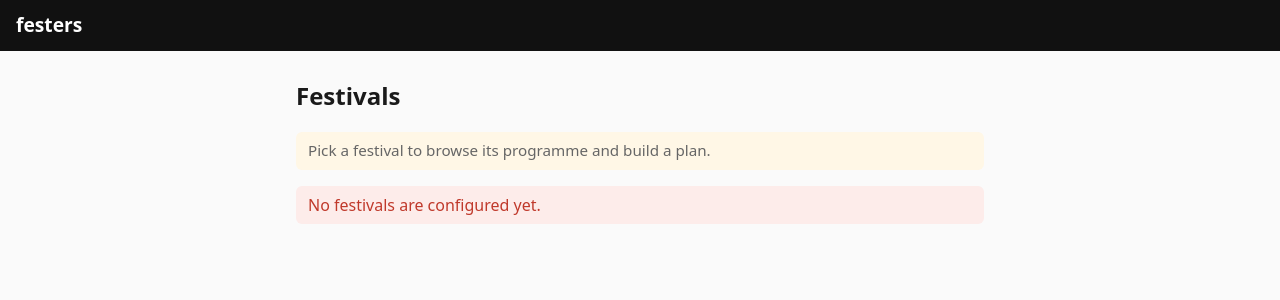
After one commit to dynamicalsystem/festers, a FastAPI app: template festers/templates/index.html in a window 1280 px wide. The commit adds this page. Shown: the top 300 px of the page. Run offline with FastAPI, Linux system fonts and the light colour scheme; the template is opened without the code that fills it, so the values that code supplies are empty.

Commit message:
multi-festival: registry, /f/<id>/ routes, and an index
festers now serves many festivals instead of one baked-in schedule:

- festers/festivals.py: a registry that discovers data/festivals/<id>/schedule.json
  at startup (fail fast on a bad/duplicate/empty set), keyed by festival id.
- create_app() loads the registry; public browse moves to /f/<id>/ with a landing
  index at / listing every festival. /api/schedule and request-link are
  festival-scoped.
- Plan editor URLs stay /p/<token>: the token record now carries its festival_id
  (accounts.TokenStore), so a token self-identifies its festival.
- Day labels are derived generically (weekday from the date) instead of a
  blacklight-only hardcoded map, so any festival's dates just work.
- Moved data/schedule.json -> data/festivals/blacklight/; adding a festival is now
  dropping a new directory, no code change.

Adding/updating tests: registry (test_festivals.py), festival-scoped routes and
the index, token-carries-festival. 130 passing.

```diff
--- a/festers/app.py
+++ b/festers/app.py
@@ -14,6 +14,7 @@ from __future__ import annotations
 import logging
 import os
 import time
+from datetime import datetime
 from pathlib import Path
 from typing import Optional
 
@@ -30,10 +31,11 @@ from festers.accounts import (
     plan_id_for,
 )
 from festers.conflicts import find_conflicts, session_day
+from festers.festivals import FestivalRegistry, load_registry
 from festers.notify import Notifier, make_notifier
 from festers.optimiser import plan as build_plan
 from festers.params import OptimiserParams
-from festers.schedule import Event, Schedule, load_schedule
+from festers.schedule import Event, Schedule
 from festers.travel import make_travel
 from festers.wants import Want, Wants, load_wants, save_wants
 
@@ -51,17 +53,17 @@ _HERE = Path(__file__).resolve().parent
 _TEMPLATES_DIR = _HERE / "templates"
 _STATIC_DIR = _HERE / "static"
 
-# Human labels for the three festival nights (and the defensive map keeps any
-# after-midnight events folded onto the correct night via ``session_day``).
-_DAY_LABELS = {
-    "2026-06-26": "Friday",
-    "2026-06-27": "Saturday",
-    "2026-06-28": "Sunday",
-}
+def _day_label(date_str: str) -> str:
+    """Weekday name for a ``YYYY-MM-DD`` session day, e.g. "Saturday".
 
-
-def _day_label(date_str: str) -> str:
-    return _DAY_LABELS.get(date_str, date_str)
+    Derived generically so any festival's dates get labels for free (no hardcoded
+    per-festival map). Events are already folded onto the right session day by
+    ``session_day``; this just names it. Falls back to the raw string if it is not
+    a parseable date."""
+    try:
+        return datetime.strptime(date_str, "%Y-%m-%d").strftime("%A")
+    except ValueError:
+        return date_str
 
 
 def _plans_dir() -> Path:
@@ -273,16 +275,19 @@ def _plan_view(schedule: Schedule, result) -> dict:
 
 
 def create_app(
-    schedule: Optional[Schedule] = None,
+    registry: Optional[FestivalRegistry] = None,
     notifier: Optional[Notifier] = None,
 ) -> FastAPI:
-    """Build the app. Loads + validates the schedule once (fail fast).
+    """Build the app. Loads + validates every festival once (fail fast).
 
+    Festivals are served under ``/f/<id>/``; the landing ``/`` lists them.
     Identity is a magic link: a phone number is submitted, a link to a rotating
     token is sent over the configured channel, and the token grants edit access
-    to that number's plan. The number is never stored (see festers.accounts).
+    to that number's plan for that festival. The number is never stored (see
+    festers.accounts); the token record carries the festival id, so the plan URL
+    stays ``/p/<token>``.
     """
-    schedule = schedule or load_schedule()
+    registry = registry or load_registry()
     notifier = notifier or make_notifier()
     params = OptimiserParams()
     templates = Jinja2Templates(directory=str(_TEMPLATES_DIR))
@@ -291,57 +296,81 @@ def create_app(
 
     app = FastAPI(title="festers", summary="festival attendance picker")
     app.mount("/static", StaticFiles(directory=str(_STATIC_DIR)), name="static")
-    app.state.schedule = schedule
+    app.state.registry = registry
+
+    def _festival_or_404(festival_id: str) -> Schedule:
+        schedule = registry.get(festival_id)
+        if schedule is None:
+            raise HTTPException(status_code=404, detail="unknown festival")
+        return schedule
 
     def _wants_for(plan_id: str) -> Wants:
         return load_wants(plan_id, base_dir=_plans_dir())
 
-    def _conflict_count(plan_id: str) -> int:
+    def _conflict_count(schedule: Schedule, plan_id: str) -> int:
         try:
             return len(find_conflicts(schedule, _wants_for(plan_id), params,
                                       travel=_travel_for_schedule(schedule)))
         except Exception:
             return 0
 
-    def _plan_id_or_404(token: str) -> str:
-        plan_id = tokens.resolve(token)
-        if plan_id is None:
+    def _plan_ctx(token: str, *, verify: bool = False) -> tuple[str, Schedule]:
+        """Resolve a token to its (plan_id, schedule), or 404 if the token is
+        unknown/legacy or its festival no longer exists. ``verify=True`` also
+        marks the token verified (the link has been clicked)."""
+        plan_id = tokens.verify(token) if verify else tokens.resolve(token)
+        schedule = registry.get(tokens.festival_of(token))
+        if plan_id is None or schedule is None:
             raise HTTPException(status_code=404, detail="invalid or expired link")
-        return plan_id
+        return plan_id, schedule
 
-    def _landing(request: Request, error: str = "", status: int = 200) -> HTMLResponse:
+    def _browse_context(schedule: Schedule, token: Optional[str],
+                        wanted: set[str]) -> dict:
+        return {
+            "festival": schedule.festival,
+            "days": _build_days(schedule, wanted),
+            "groups": _build_collections(schedule, wanted),
+            "token": token,
+            "plan_base": f"/p/{token}" if token else None,
+            "wanted_refs": wanted,
+        }
+
+    def _landing(request: Request, schedule: Schedule, error: str = "",
+                 status: int = 200) -> HTMLResponse:
         return templates.TemplateResponse(
             request,
             "browse.html",
-            {
-                "festival": schedule.festival,
-                "days": _build_days(schedule, set()),
-                "groups": _build_collections(schedule, set()),
-                "token": None,
-                "plan_base": None,
-                "wanted_refs": set(),
-                "error": error,
-            },
+            {**_browse_context(schedule, None, set()), "error": error},
             status_code=status,
         )
 
-    # ----- public: schedule JSON + read-only browse + the request form -----
+    # ----- public: festival index, per-festival browse + JSON + request form -----
     @app.get("/healthz")
     def healthz() -> JSONResponse:
-        # Readiness probe for the deploy health-check: 200 only if the schedule
+        # Readiness probe for the deploy health-check: 200 only if the registry
         # actually loaded (create_app fails fast, so reaching here means it did).
-        return JSONResponse({"status": "ok", "events": len(schedule.events)})
-
-    @app.get("/api/schedule")
-    def api_schedule() -> JSONResponse:
-        return JSONResponse(schedule.model_dump(mode="json"))
+        events = sum(len(s.events) for s in registry.all())
+        return JSONResponse({"status": "ok", "festivals": len(registry), "events": events})
 
     @app.get("/", response_class=HTMLResponse)
-    def landing(request: Request) -> HTMLResponse:
-        return _landing(request)
+    def index(request: Request) -> HTMLResponse:
+        return templates.TemplateResponse(
+            request,
+            "index.html",
+            {"festivals": [s.festival for s in registry.all()]},
+        )
 
-    @app.post("/request-link", response_class=HTMLResponse)
-    def request_link(request: Request, phone: str = Form(...)):
+    @app.get("/f/{festival_id}/", response_class=HTMLResponse)
+    def landing(request: Request, festival_id: str) -> HTMLResponse:
+        return _landing(request, _festival_or_404(festival_id))
+
+    @app.get("/f/{festival_id}/api/schedule")
+    def api_schedule(festival_id: str) -> JSONResponse:
+        return JSONResponse(_festival_or_404(festival_id).model_dump(mode="json"))
+
+    @app.post("/f/{festival_id}/request-link", response_class=HTMLResponse)
+    def request_link(request: Request, festival_id: str, phone: str = Form(...)):
+        schedule = _festival_or_404(festival_id)
         # Per-IP cooldown so nobody can spam links (incl. to strangers' numbers).
         ip = request.client.host if request.client else "?"
         now = time.monotonic()
@@ -354,13 +383,14 @@ def create_app(
             )
         if not is_valid_phone(phone):
             return _landing(
-                request,
+                request, schedule,
                 error="Enter a phone number in international format, e.g. +447700900123.",
                 status=400,
             )
         last_request[ip] = now
         number = normalize_phone(phone)
-        token = tokens.mint(plan_id_for(number, festival_id=schedule.festival.id))
+        token = tokens.mint(plan_id_for(number, festival_id=schedule.festival.id),
+                            schedule.festival.id)
         link = magic_link(_base_url(), token)
         try:
             notifier.send(
@@ -376,27 +406,22 @@ def create_app(
              "message": "If that number can receive messages, we've sent a link to build your plan."},
         )
 
-    # ----- token-gated plan editor (the link target) -----
+    # ----- token-gated plan editor (the link target; festival is in the token) -----
     @app.get("/p/{token}", response_class=HTMLResponse)
     def plan_editor(request: Request, token: str) -> HTMLResponse:
-        plan_id = tokens.verify(token)  # clicking the link confirms the channel
-        if plan_id is None:
+        try:
+            plan_id, schedule = _plan_ctx(token, verify=True)
+        except HTTPException:
             return templates.TemplateResponse(
-                request, "link_invalid.html",
-                {"festival": schedule.festival}, status_code=404,
+                request, "link_invalid.html", {"festival": None}, status_code=404,
             )
         wanted = _wants_for(plan_id).refs()
         return templates.TemplateResponse(
             request,
             "browse.html",
             {
-                "festival": schedule.festival,
-                "days": _build_days(schedule, wanted),
-                "groups": _build_collections(schedule, wanted),
-                "token": token,
-                "plan_base": f"/p/{token}",
-                "wanted_refs": wanted,
-                "conflict_count": _conflict_count(plan_id),
+                **_browse_context(schedule, token, wanted),
+                "conflict_count": _conflict_count(schedule, plan_id),
             },
         )
 
@@ -408,7 +433,7 @@ def create_app(
         kind: str = Form(...),
         next: str = "",
     ):
-        plan_id = _plan_id_or_404(token)
+        plan_id, schedule = _plan_ctx(token)
         if kind not in ("event", "collection"):
             raise HTTPException(status_code=400, detail="kind must be event or collection")
         _validate_ref(schedule, ref, kind)
@@ -426,7 +451,7 @@ def create_app(
 
     @app.get("/p/{token}/conflicts", response_class=HTMLResponse)
     def conflicts_view(request: Request, token: str) -> HTMLResponse:
-        plan_id = _plan_id_or_404(token)
+        plan_id, schedule = _plan_ctx(token)
         conflict_days = _conflict_days(schedule, _wants_for(plan_id), params)
         return templates.TemplateResponse(
             request,
@@ -442,7 +467,7 @@ def create_app(
 
     @app.get("/p/{token}/optimise", response_class=HTMLResponse)
     def optimise_view(request: Request, token: str) -> HTMLResponse:
-        plan_id = _plan_id_or_404(token)
+        plan_id, schedule = _plan_ctx(token)
         result = build_plan(schedule, _wants_for(plan_id), _travel_for_schedule(schedule), params)
         return templates.TemplateResponse(
             request,
@@ -450,7 +475,7 @@ def create_app(
             {
                 "festival": schedule.festival,
                 "plan_base": f"/p/{token}",
-                "conflict_count": _conflict_count(plan_id),
+                "conflict_count": _conflict_count(schedule, plan_id),
                 **_plan_view(schedule, result),
             },
         )
--- a/festers/schedule.py
+++ b/festers/schedule.py
@@ -19,7 +19,10 @@ from itertools import combinations
 
 from pydantic import BaseModel, field_validator, model_validator
 
-DEFAULT_SCHEDULE_PATH = Path(__file__).resolve().parent.parent / "data" / "schedule.json"
+DEFAULT_SCHEDULE_PATH = (
+    Path(__file__).resolve().parent.parent
+    / "data" / "festivals" / "blacklight" / "schedule.json"
+)
 
 
 def _ensure_utc(value: Optional[datetime]) -> Optional[datetime]:
--- a/festers/static/style.css
+++ b/festers/static/style.css
@@ -73,3 +73,16 @@ ul.instances a:hover { text-decoration: underline; }
 .err { color: #c0392b; background: #fdecea; padding: 0.5rem 0.75rem; border-radius: 6px; }
 .maplink { font-size: 0.72rem; font-weight: normal; color: #06c; text-decoration: none; }
 .maplink:hover { text-decoration: underline; }
+
+/* "← all festivals" switcher in the header */
+header .all-fests { display: inline-block; margin-left: 0.5rem; color: #6cf; text-decoration: none; font-size: 0.75rem; }
+header .all-fests:hover { text-decoration: underline; }
+
+/* festival index (the landing page) */
+ul.festival-list { list-style: none; margin: 1rem 0; padding: 0; }
+.festival-card { border: 1px solid #e2e2e2; border-radius: 8px; margin: 0.6rem 0; background: #fff; }
+.festival-card a { display: block; padding: 0.8rem 1rem; text-decoration: none; color: inherit; }
+.festival-card a:hover { background: #f4f8ff; }
+.festival-name { display: block; font-size: 1.05rem; font-weight: 600; color: #111; }
+.festival-sub { display: block; font-size: 0.85rem; color: #555; margin-top: 0.1rem; }
+.festival-meta { display: block; font-size: 0.75rem; color: #999; margin-top: 0.25rem; }
--- a/festers/templates/base.html
+++ b/festers/templates/base.html
@@ -9,22 +9,27 @@
 <body>
   <header>
     <h1><a href="/">festers</a></h1>
+    {% if festival %}
     <p class="sub">{{ festival.name }}{% if festival.subtitle %} — {{ festival.subtitle }}{% endif %}
-      <span class="tz">times {{ festival.utc_offset_during_festival }} ({{ festival.timezone }})</span></p>
+      <span class="tz">times {{ festival.utc_offset_during_festival }} ({{ festival.timezone }})</span>
+      <a class="all-fests" href="/">all festivals</a></p>
     {% if plan_base %}
     <nav>
-      <a href="/">schedule</a>
+      <a href="/f/{{ festival.id }}/">schedule</a>
       <a href="{{ plan_base }}">your plan</a>
       <a href="{{ plan_base }}/conflicts">conflicts{% if conflict_count %} ({{ conflict_count }}){% endif %}</a>
       <a href="{{ plan_base }}/optimise">optimise</a>
     </nav>
+    {% endif %}
     {% endif %}
   </header>
   <main>
     {% block content %}{% endblock %}
   </main>
   <footer>
+    {% if festival %}
     <p>All times are festival local ({{ festival.utc_offset_during_festival }}); your device clock is ignored.</p>
+    {% endif %}
   </footer>
 </body>
 </html>
--- a/festers/templates/browse.html
+++ b/festers/templates/browse.html
@@ -4,7 +4,7 @@
 {% if token %}
 <p class="planbar hint">This is <strong>your plan</strong> — bookmark this page; the link is your key to edit it.</p>
 {% else %}
-<form class="planbar" method="post" action="/request-link">
+<form class="planbar" method="post" action="/f/{{ festival.id }}/request-link">
   <label>Your phone number
     <input name="phone" type="tel" inputmode="tel" placeholder="+447700900123" required>
   </label>
--- /dev/null
+++ b/festers/templates/index.html
@@ -0,0 +1,24 @@
+{% extends "base.html" %}
+{% block title %}festivals — festers{% endblock %}
+{% block content %}
+<h2>Festivals</h2>
+<p class="hint">Pick a festival to browse its programme and build a plan.</p>
+{% if not festivals %}
+<p class="err">No festivals are configured yet.</p>
+{% else %}
+<ul class="festival-list">
+  {% for f in festivals %}
+  <li class="festival-card">
+    <a href="/f/{{ f.id }}/">
+      <span class="festival-name">{{ f.name }}</span>
+      {% if f.subtitle %}<span class="festival-sub">{{ f.subtitle }}</span>{% endif %}
+      <span class="festival-meta">
+        {% if f.location %}{{ f.location }} · {% endif %}
+        {{ f.dates[0] }}{% if f.dates|length > 1 %} – {{ f.dates[-1] }}{% endif %}
+      </span>
+    </a>
+  </li>
+  {% endfor %}
+</ul>
+{% endif %}
+{% endblock %}
--- a/festers/templates/sent.html
+++ b/festers/templates/sent.html
@@ -6,5 +6,5 @@
 <p class="hint">Open the link on this device and bookmark it — that link is how you
   get back to edit your plan. Requesting again sends a fresh link and retires the
   old one.</p>
-<p><a href="/">← back to the schedule</a></p>
+<p><a href="/f/{{ festival.id }}/">← back to the schedule</a></p>
 {% endblock %}
```
Also changed, not shown: festers/accounts.py (+15 -2 lines), festers/festivals.py (added, +71 -0 lines), tests/test_accounts.py (+8 -6 lines), tests/test_app.py (+34 -13 lines), tests/test_converge.py (+1 -1 lines), tests/test_festivals.py (added, +94 -0 lines), README.md, data/festivals/blacklight/schedule.json (renamed from data/schedule.json), deploy/README.md, 1 other file.
